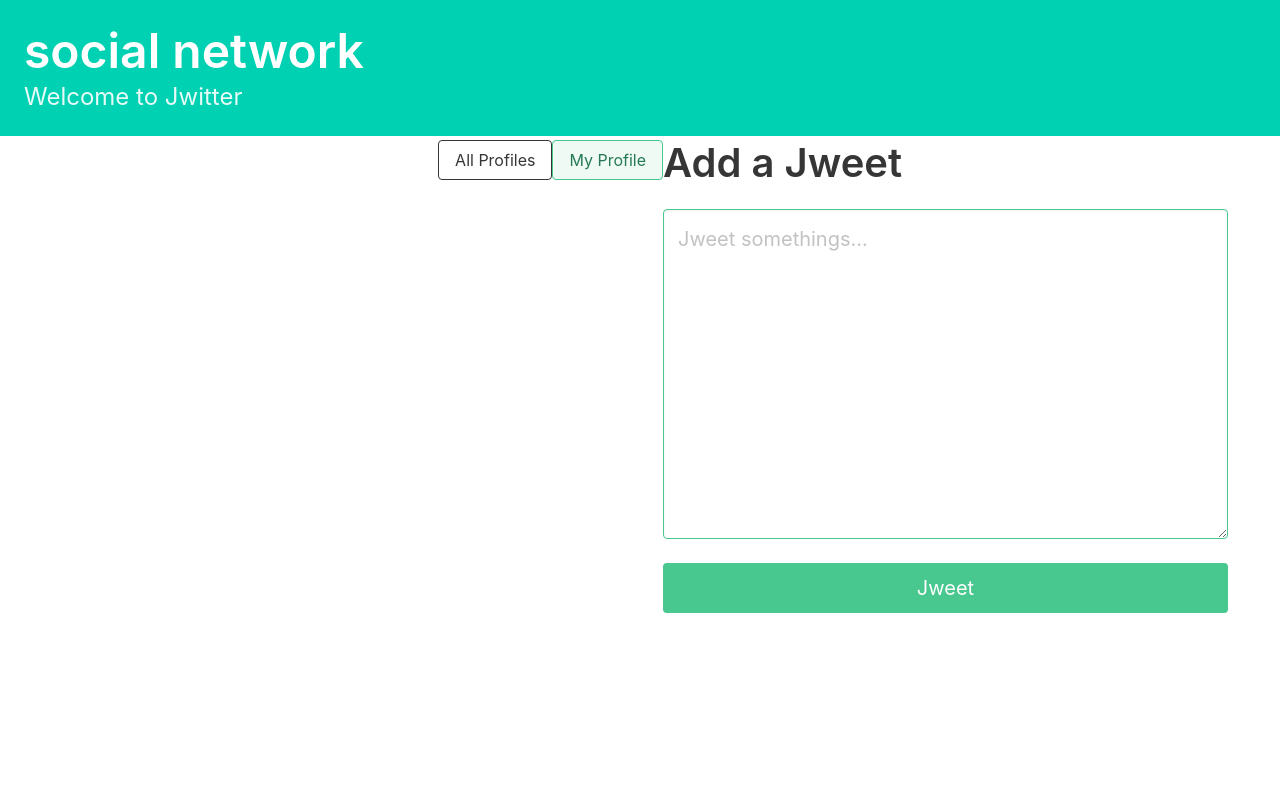
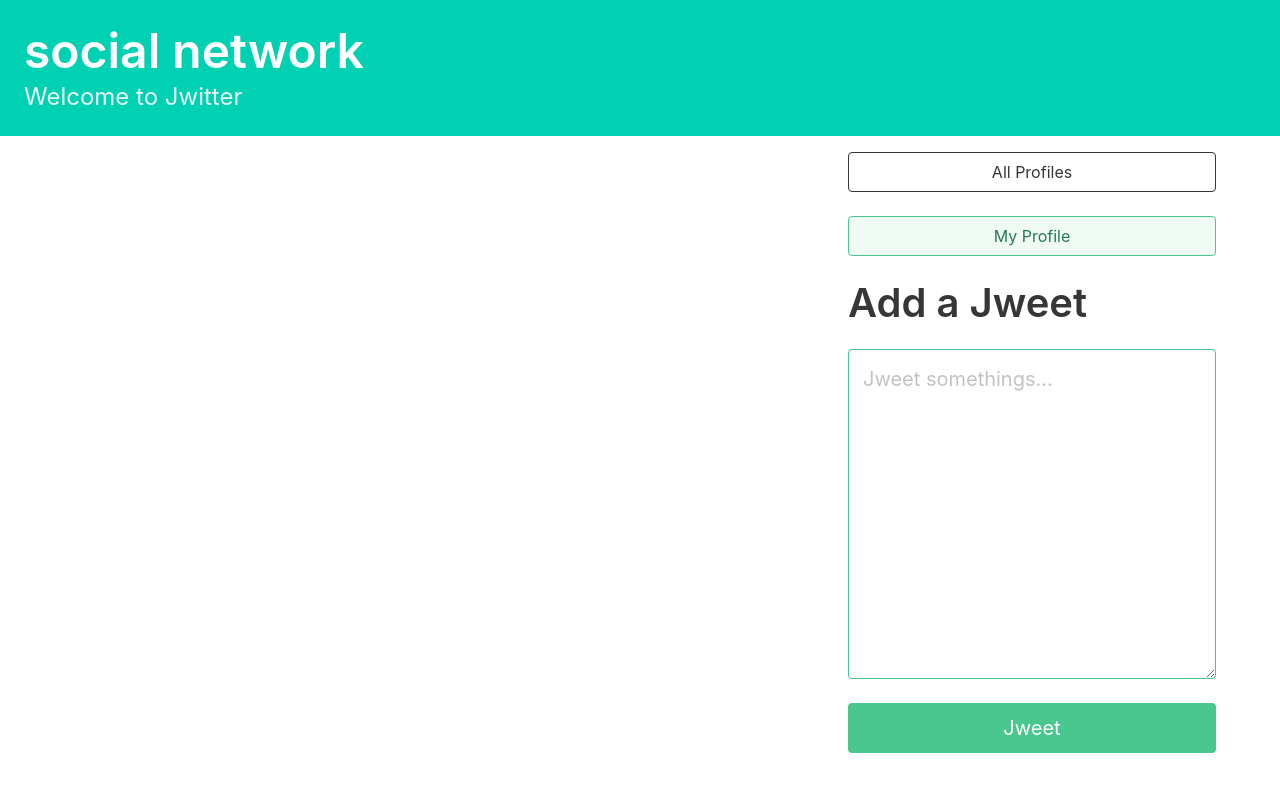
Before and after one commit to shahrokh-rhmani/social-network, a Django app: page / in a window 1280 px wide. Run offline with Django 3.2, Linux system fonts and the light colour scheme.

Commit message:
fix bug show button

```diff
--- a/templates/jwitter/dashboard.html
+++ b/templates/jwitter/dashboard.html
@@ -15,7 +15,8 @@
     {% endfor %}
   </div>
 
-
+<div class="column is-one-third">
+    <!-- button  profile_list-->
     <div class="block">
         <a href="{% url 'jwitter:profile_list' %} ">
             <button class="button is-dark is-outlined is-fullwidth">
@@ -23,6 +24,7 @@
             </button>
         </a>
     </div>
+    <!-- button profile -->
     <div class="block">
         <a href="{% url 'jwitter:profile' request.user.profile.id %} ">
             <button class="button is-success is-light is-outlined is-fullwidth">
@@ -48,4 +50,5 @@
       </form>
     </div>
   </div>
+</div>
 {% endblock %}
```
Lines whose indentation alone changed are shown as unchanged.
